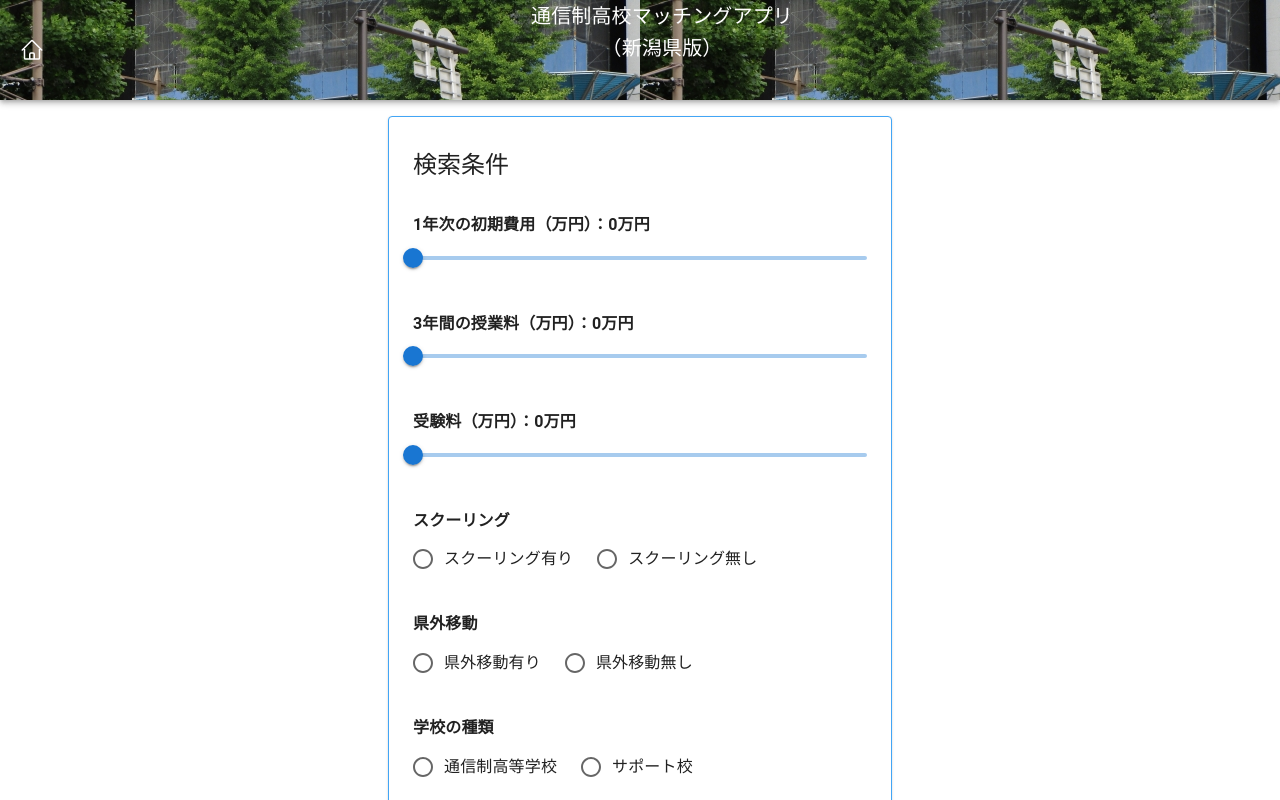
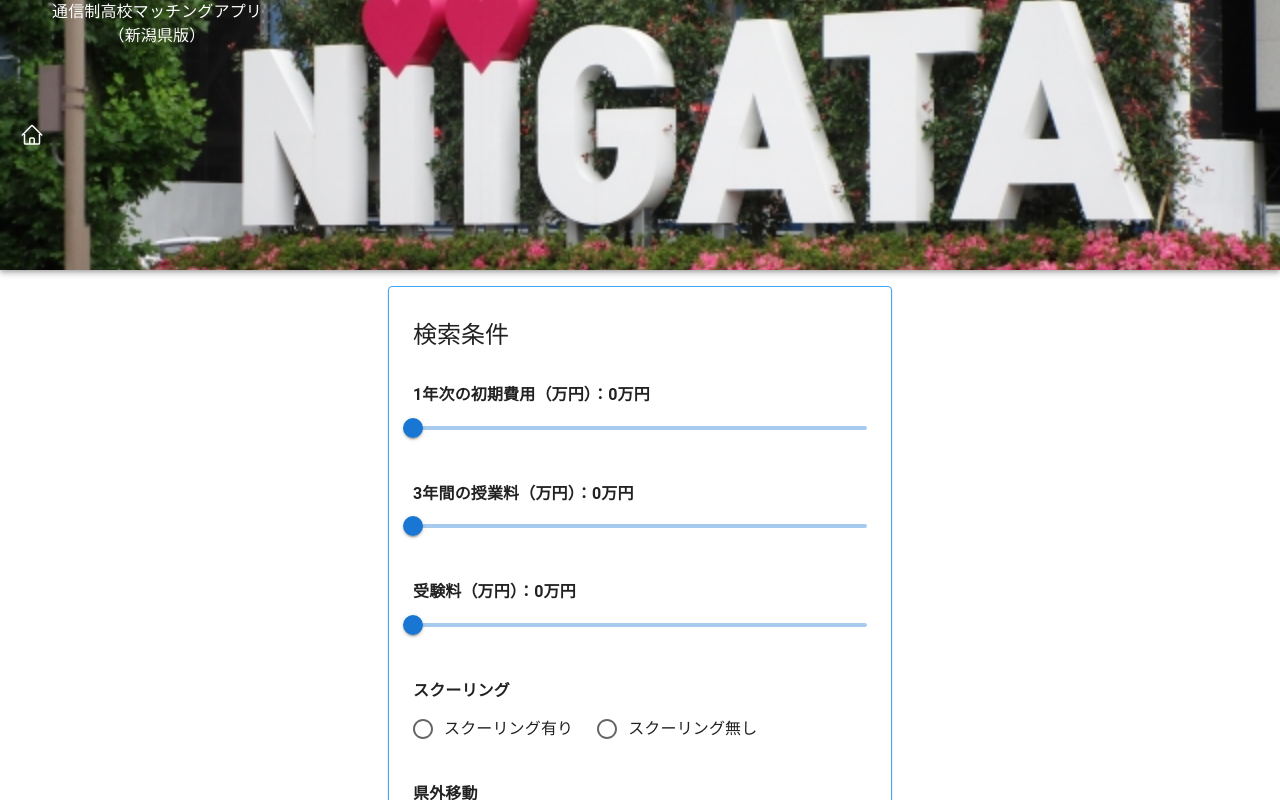
Before and after one commit to Sug1re/correspondence-app, a Next.js app: page / in a window 1280 px wide. Shown: the top 800 px of the page. Built offline with nearby package versions, Linux system fonts and the light colour scheme; no server answers; the database is empty.

Commit message:
”ヘッダーのテキストをこれから編集 git push

```diff
--- a/components/component/Header.tsx
+++ b/components/component/Header.tsx
@@ -12,22 +12,36 @@ export default function Header() {
   return (
     <>
       <CssBaseline />
+
       <AppBar
         position="relative"
         sx={{
-          height: "100px",
+          height: {
+            xs: 100,
+            md: 270,
+            display: "flex",
+            textAlign: "center",
+            justifyItems: "center",
+          },
+          backgroundPosition: "center", // 画像を中央に配置
+          backgroundSize: "cover", // 画像を要素に合わせて拡大縮小
         }}
         style={{
           backgroundImage: "url('/NIIGATA.jpg')",
         }}
       >
-        <Toolbar>
+        <Toolbar
+          sx={{
+            display: "flex",
+            textAlign: "center",
+            justifyItems: "center",
+          }}
+        >
           {/* ホームアイコン */}
           <IconButton
             edge="start"
             color="inherit"
             aria-label="menu"
-            sx={{ mr: 2 }}
             component={Link}
             href="/"
           >
@@ -49,11 +63,11 @@ export default function Header() {
 
           {/* タイトル */}
           <Typography
-            variant="h6"
             sx={{
-              flexGrow: 1,
-              textAlign: "center",
-              height: "100px",
+              height: {
+                sm: 100,
+                md: 270,
+              },
             }}
             component="h1"
           >
```
